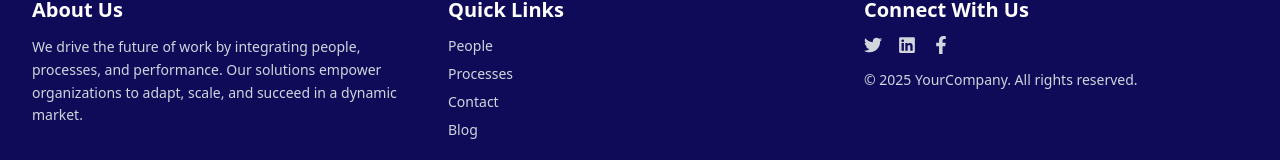
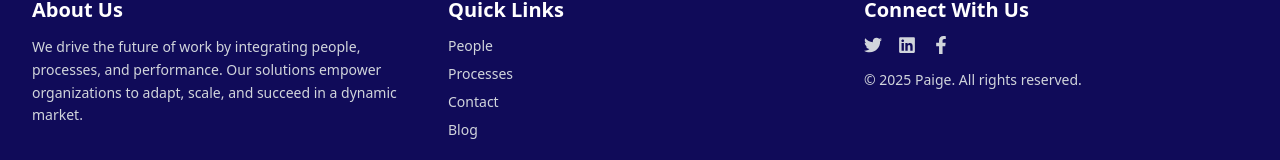
Before and after one commit to streetopsng/streetops, a Next.js app: page / in a window 1280 px wide. Shown: the part 1876-2036 px from the top of the page. Built offline with nearby package versions, Linux system fonts and the light colour scheme.

Commit message:
Update Footer.tsx

```diff
--- a/src/components/LandingPageComponents/Footer.tsx
+++ b/src/components/LandingPageComponents/Footer.tsx
@@ -42,7 +42,7 @@ const Footer = () => {
               </Link>
             </div>
             <p className="text-sm">
-              © {new Date().getFullYear()} YourCompany. All rights reserved.
+              © {new Date().getFullYear()} Paige. All rights reserved.
             </p>
           </div>
         </div>
```
